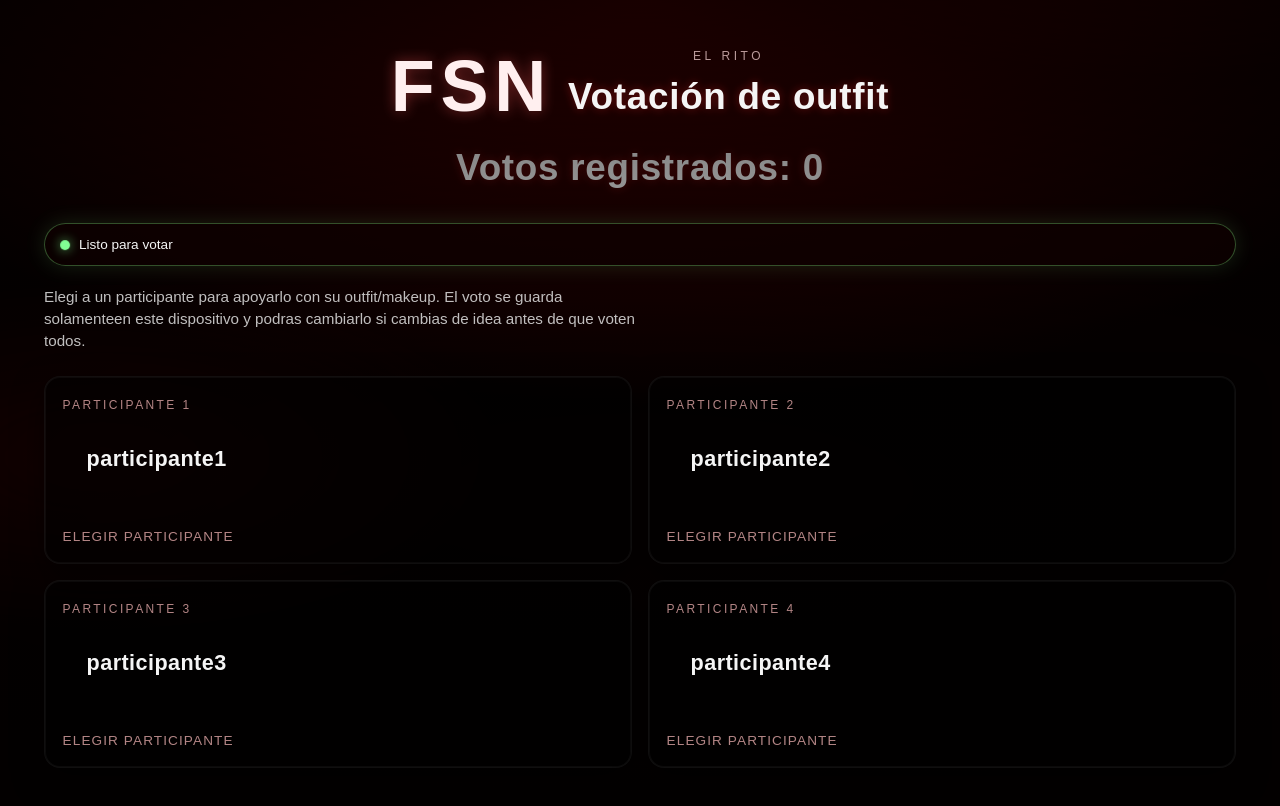
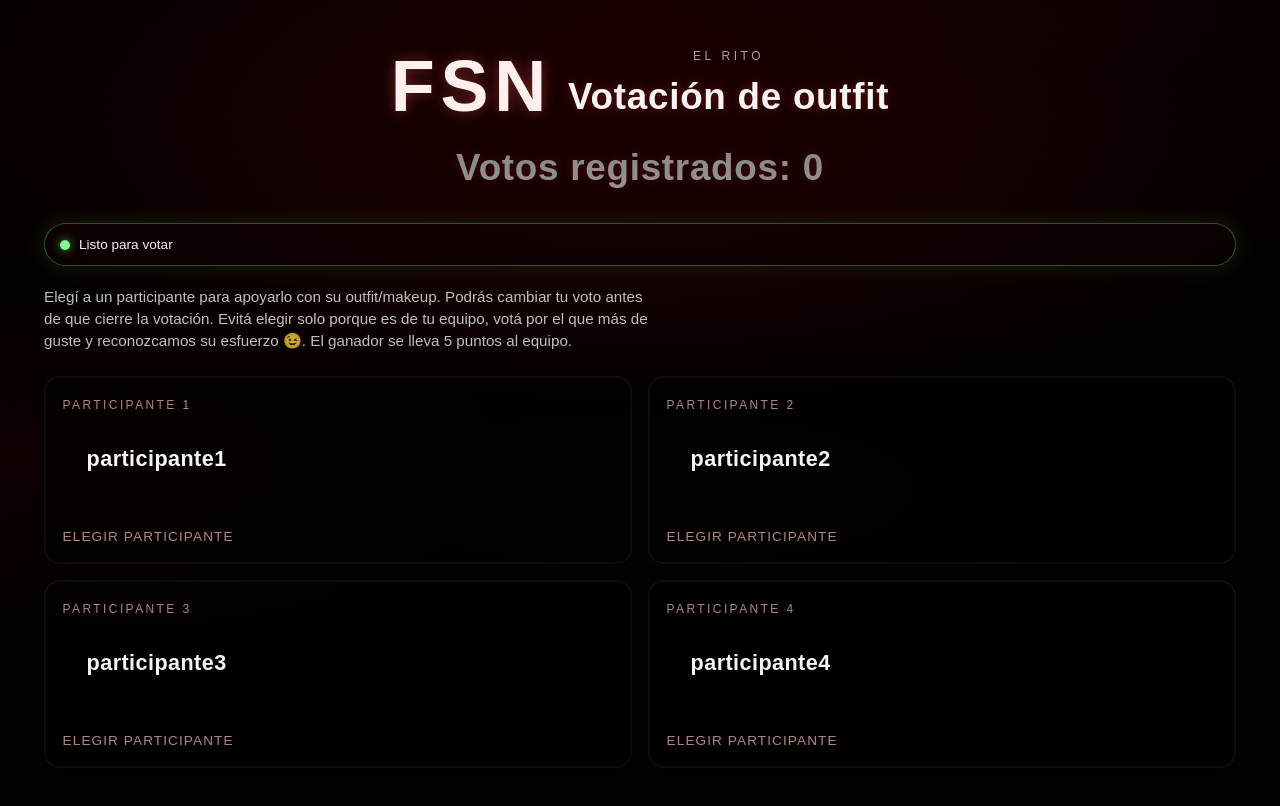
Before and after one commit to ivancanga/fsn-landing, a Next.js app: page /vote in a window 1280 px wide. Shown: the top 806 px of the page. Built offline with nearby package versions, Linux system fonts and the light colour scheme; no server answers; the database is empty; a web font is replaced by a local one.

Commit message:
descripción modificada

```diff
--- a/src/app/vote/page.tsx
+++ b/src/app/vote/page.tsx
@@ -188,7 +188,7 @@ export default function VotePage() {
 
       <main className={styles.content}>
         <p className={styles.intro}>
-          Elegi a un participante para apoyarlo con su outfit/makeup. El voto se guarda solamenteen este dispositivo y podras cambiarlo si cambias de idea antes de que voten todos.
+          Elegí a un participante para apoyarlo con su outfit/makeup. Podrás cambiar tu voto antes de que cierre la votación. Evitá elegir solo porque es de tu equipo, votá por el que más de guste y reconozcamos su esfuerzo 😉. El ganador se lleva 5 puntos al equipo.
         </p>
 
         <div className={styles.grid}>
```
